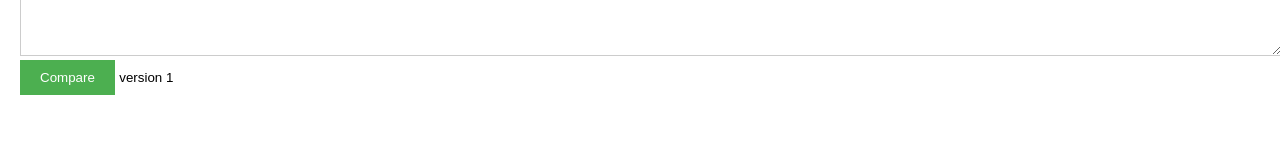
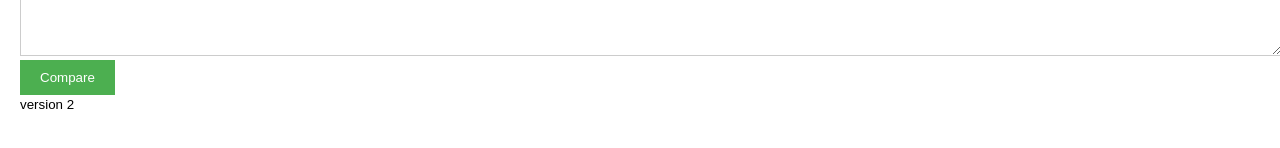
Before and after one commit to marogers/mume-achievement-analyzer, a plain HTML site: page index.html in a window 1280 px wide. Shown: the part 230-378 px from the top of the page. Drawn offline with Linux system fonts and the light colour scheme.

Commit message:
Update index.html

```diff
--- a/index.html
+++ b/index.html
@@ -12,7 +12,8 @@
   <textarea id="achievements" rows="10"></textarea>
   <button onclick="compare()">Compare</button>
   <div id="results" style="display:none;"></div>
-  <small>version 1</small>
+  </br>
+  <small>version 2</small>
   <script src="script.js"></script>
 </body>
 </html>
```
